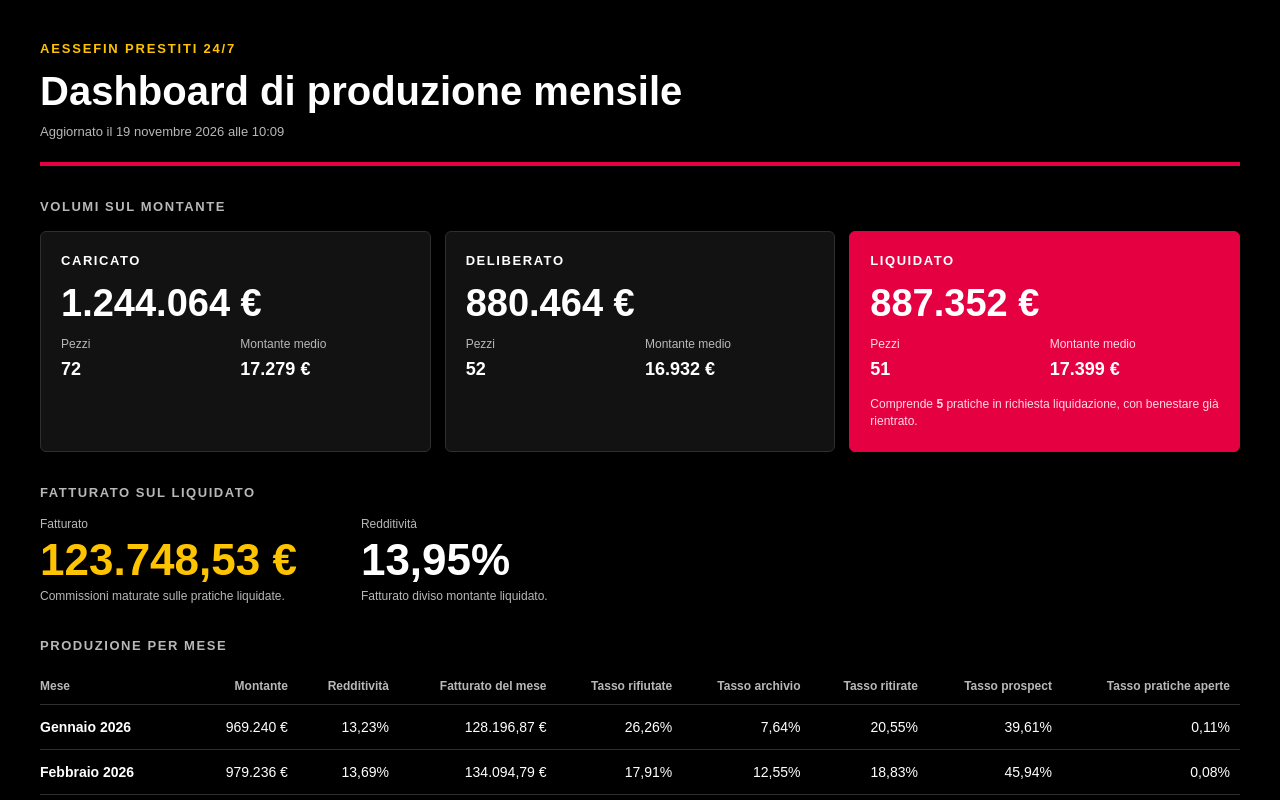
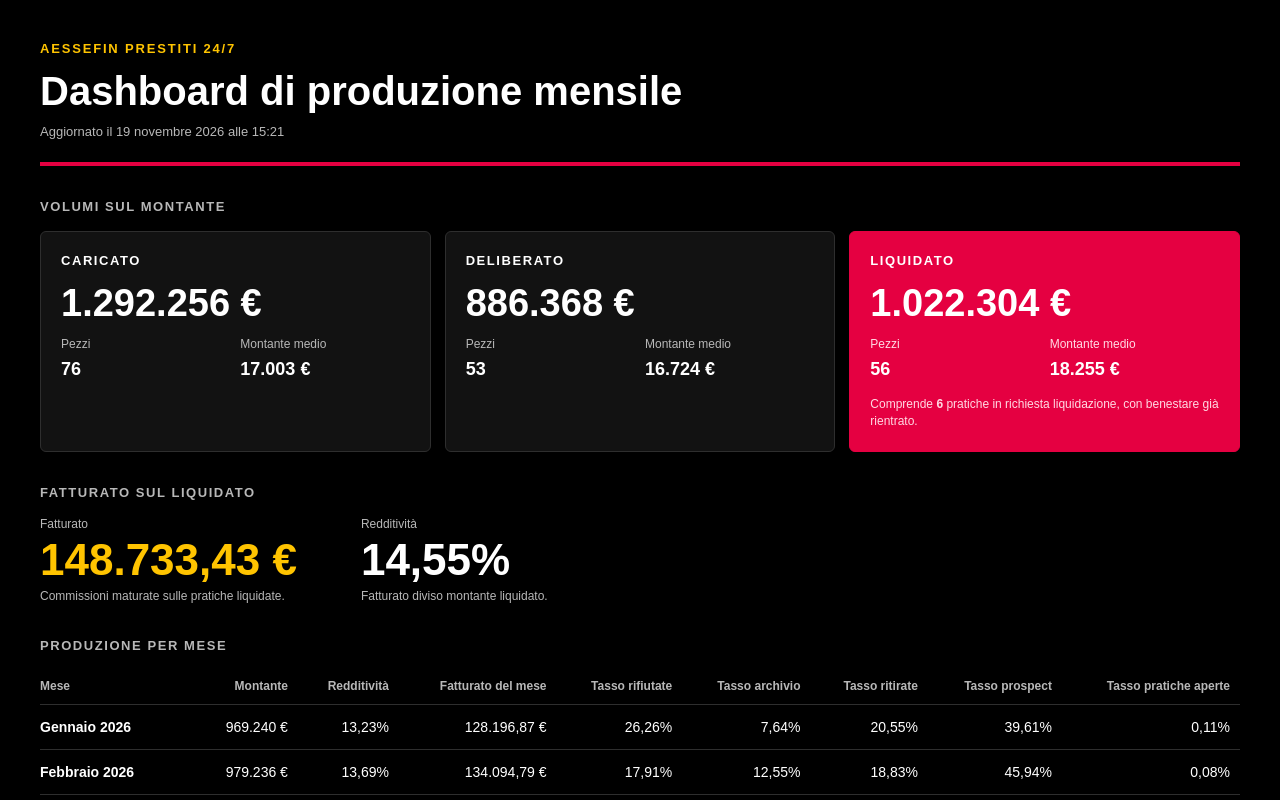
Before and after one commit to antonioclemente-2569/dashboard-produzione, a plain HTML site: page index.html in a window 1280 px wide. Shown: the top 800 px of the page. Drawn offline with Linux system fonts and the light colour scheme.

Commit message:
Aggiorna la dashboard di produzione mensile (dati del 19 novembre 2026, ore 15:21)
Co-Authored-By: Claude Sonnet 5.5 <noreply@anthropic.com>
Claude-Session: https://claude.ai/code/session_01CFNjMGWDauBpryMVxigNDG

```diff
--- a/index.html
+++ b/index.html
@@ -61,14 +61,14 @@
 
 </style></head><body>
 <div class="ae">
-<header class="ae-head"><p class="ae-brand">Aessefin Prestiti 24/7</p><h1 class="ae-title">Dashboard di produzione mensile</h1><p class="ae-period">Aggiornato il 19 novembre 2026 alle 10:09</p></header>
-<section><h2 class="ae-h2">Volumi sul montante</h2><div class="ae-cards"><article class="ae-card"><p class="ae-card-label">Caricato</p><b class="ae-big">1.244.064 €</b>
-<dl class="ae-pairs"><div><dt>Pezzi</dt><dd>72</dd></div><div><dt>Montante medio</dt><dd>17.279 €</dd></div></dl></article><article class="ae-card"><p class="ae-card-label">Deliberato</p><b class="ae-big">880.464 €</b>
-<dl class="ae-pairs"><div><dt>Pezzi</dt><dd>52</dd></div><div><dt>Montante medio</dt><dd>16.932 €</dd></div></dl></article><article class="ae-card is-key"><p class="ae-card-label">Liquidato</p><b class="ae-big">887.352 €</b>
-<dl class="ae-pairs"><div><dt>Pezzi</dt><dd>51</dd></div><div><dt>Montante medio</dt><dd>17.399 €</dd></div></dl><p class="ae-note">Comprende <b>5</b> pratiche in richiesta liquidazione, con benestare già rientrato.</p></article></div></section>
+<header class="ae-head"><p class="ae-brand">Aessefin Prestiti 24/7</p><h1 class="ae-title">Dashboard di produzione mensile</h1><p class="ae-period">Aggiornato il 19 novembre 2026 alle 15:21</p></header>
+<section><h2 class="ae-h2">Volumi sul montante</h2><div class="ae-cards"><article class="ae-card"><p class="ae-card-label">Caricato</p><b class="ae-big">1.292.256 €</b>
+<dl class="ae-pairs"><div><dt>Pezzi</dt><dd>76</dd></div><div><dt>Montante medio</dt><dd>17.003 €</dd></div></dl></article><article class="ae-card"><p class="ae-card-label">Deliberato</p><b class="ae-big">886.368 €</b>
+<dl class="ae-pairs"><div><dt>Pezzi</dt><dd>53</dd></div><div><dt>Montante medio</dt><dd>16.724 €</dd></div></dl></article><article class="ae-card is-key"><p class="ae-card-label">Liquidato</p><b class="ae-big">1.022.304 €</b>
+<dl class="ae-pairs"><div><dt>Pezzi</dt><dd>56</dd></div><div><dt>Montante medio</dt><dd>18.255 €</dd></div></dl><p class="ae-note">Comprende <b>6</b> pratiche in richiesta liquidazione, con benestare già rientrato.</p></article></div></section>
 <section><h2 class="ae-h2">Fatturato sul liquidato</h2><div class="ae-rev">
-<div><p class="ae-fig-label">Fatturato</p><b class="ae-fig">123.748,53 €</b><p class="ae-fig-def">Commissioni maturate sulle pratiche liquidate.</p></div>
-<div><p class="ae-fig-label">Redditività</p><b class="ae-fig is-plain">13,95%</b><p class="ae-fig-def">Fatturato diviso montante liquidato.</p></div></div></section>
+<div><p class="ae-fig-label">Fatturato</p><b class="ae-fig">148.733,43 €</b><p class="ae-fig-def">Commissioni maturate sulle pratiche liquidate.</p></div>
+<div><p class="ae-fig-label">Redditività</p><b class="ae-fig is-plain">14,55%</b><p class="ae-fig-def">Fatturato diviso montante liquidato.</p></div></div></section>
 <section><h2 class="ae-h2">Produzione per mese</h2><div class="ae-table-wrap"><table class="ae-table"><thead><tr><th>Mese</th><th>Montante</th><th>Redditività</th><th>Fatturato del mese</th><th>Tasso rifiutate</th><th>Tasso archivio</th><th>Tasso ritirate</th><th>Tasso prospect</th><th>Tasso pratiche aperte</th></tr></thead><tbody>
 <tr><td>Gennaio 2026</td><td>969.240 €</td><td>13,23%</td><td>128.196,87 €</td><td>26,26%</td><td>7,64%</td><td>20,55%</td><td>39,61%</td><td>0,11%</td></tr>
 <tr><td>Febbraio 2026</td><td>979.236 €</td><td>13,69%</td><td>134.094,79 €</td><td>17,91%</td><td>12,55%</td><td>18,83%</td><td>45,94%</td><td>0,08%</td></tr>
@@ -80,7 +80,7 @@
 <tr><td>Agosto 2026</td><td>1.079.868 €</td><td>13,22%</td><td>142.738,99 €</td><td>21,01%</td><td>9,97%</td><td>20,58%</td><td>44,83%</td><td>0,32%</td></tr>
 <tr><td>Settembre 2026</td><td>1.360.788 €</td><td>13,41%</td><td>182.487,77 €</td><td>20,83%</td><td>11,62%</td><td>20,54%</td><td>42,50%</td><td>0,54%</td></tr>
 <tr><td>Ottobre 2026</td><td>1.679.316 €</td><td>14,00%</td><td>235.094,35 €</td><td>23,88%</td><td>10,03%</td><td>15,69%</td><td>43,23%</td><td>3,61%</td></tr>
-<tr class="is-current"><td>Novembre 2026</td><td>887.352 €</td><td>13,95%</td><td>123.748,53 €</td><td>25,96%</td><td>2,56%</td><td>8,65%</td><td>31,47%</td><td>29,01%</td></tr>
+<tr class="is-current"><td>Novembre 2026</td><td>1.022.304 €</td><td>14,55%</td><td>148.733,43 €</td><td>27,57%</td><td>2,79%</td><td>9,22%</td><td>33,81%</td><td>23,92%</td></tr>
 </tbody></table></div>
 <p class="ae-table-note">Novembre è in corso: montante e fatturato sono parziali e gran parte delle pratiche del mese è ancora aperta.</p></section>
 </div>
```
